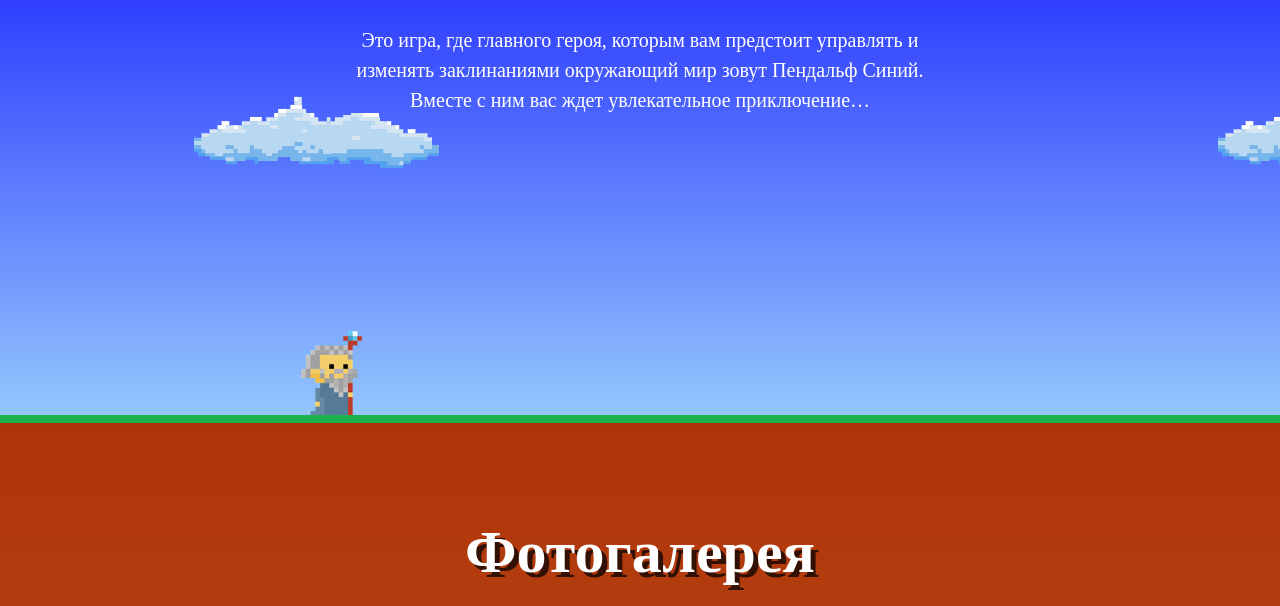
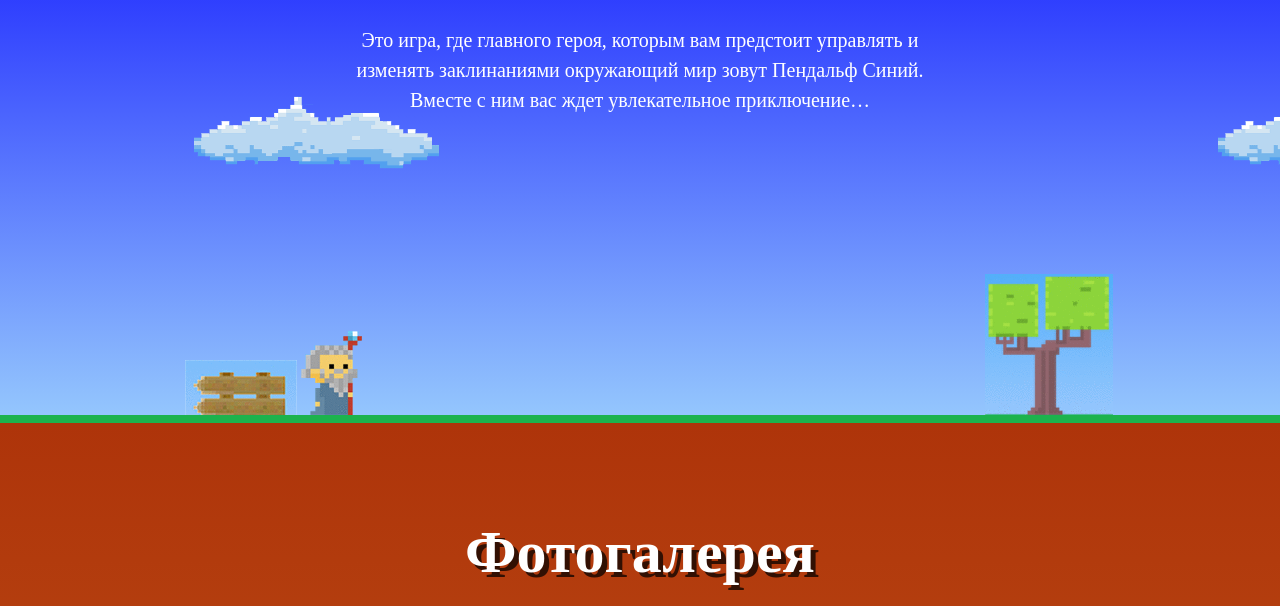
Before and after one commit to 4err/7956-code-and-magick, a plain HTML site: page index.html in a window 1280 px wide. Shown: the part 194-800 px from the top of the page. Drawn offline with Linux system fonts and the light colour scheme; a web font is replaced by a local one.

Commit message:
Added fence and tree. Added speed parameter

```diff
--- a/css/main.css
+++ b/css/main.css
@@ -61,6 +61,25 @@ header {
     width: 93px;
 }
 */
+.header-fence {
+    background: url('../img/fence.gif') no-repeat;
+    bottom: 0;
+    height: 55px;
+    left: 50%;
+    margin-left: -455px;
+    position: absolute;
+    width: 112px;
+}
+
+.header-tree {
+    background: url('../img/tree.gif') no-repeat;
+    bottom: 0;
+    height: 141px;
+    left: 50%;
+    margin-left: 345px;
+    position: absolute;
+    width: 128px;
+}
 
 .header-soon {
     color: #fff;
--- a/js/demo.js
+++ b/js/demo.js
@@ -14,7 +14,8 @@
   wizard.src = "../img/wizard.gif";
   var wizard_data = {
     "x": 0,
-    "y": 0
+    "y": 0,
+    "speed": 3
   };
 
   wizard.onload = function () {
@@ -28,13 +29,13 @@
   window.addEventListener("keydown", function (event) {
     if (event.keyCode == 39) {
       if (wizard_data.x < canvas.width - wizard.width) {
-        move_object(wizard, wizard_data.x += 3, wizard_data.y);
+        move_object(wizard, wizard_data.x += wizard_data.speed, wizard_data.y);
       }
     }
 
     if (event.keyCode == 37) {
       if (wizard_data.x > 0) {
-        move_object(wizard, wizard_data.x -= 3, wizard_data.y);
+        move_object(wizard, wizard_data.x -= wizard_data.speed, wizard_data.y);
       }
     }
   });
```
